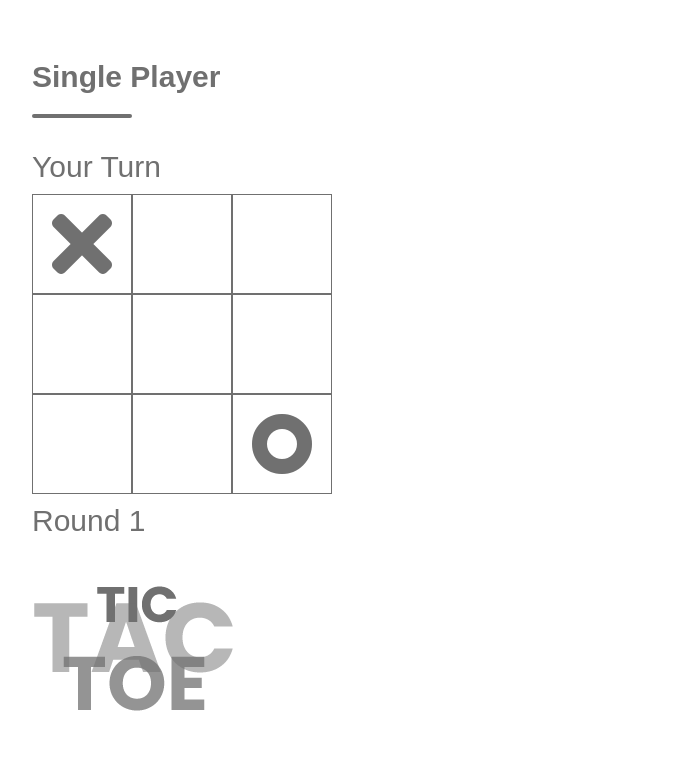
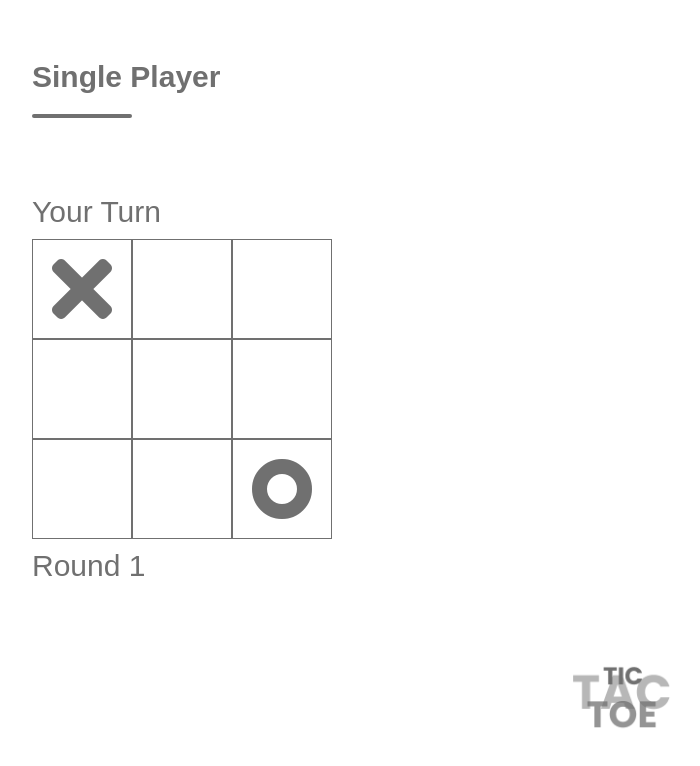
Before and after one commit to stagbont/Tic-Tac-Toe, a plain HTML site: page index.html in a window 1280 px wide. Shown: the whole page, without its empty margins (18-718 px from the left). Drawn offline with Linux system fonts and the light colour scheme; files whose address does not match are found by name.

Commit message:
Added the styling of the footer

```diff
--- a/assets/CSS/styles.css
+++ b/assets/CSS/styles.css
@@ -61,3 +61,14 @@ main p {
     width: 60px;
     height: 60px;
 }
+
+footer {
+    display: flex;
+    align-items: center;
+    justify-content: center;
+}
+
+footer .logo {
+    width: 100px;
+    height: auto;
+}
```
